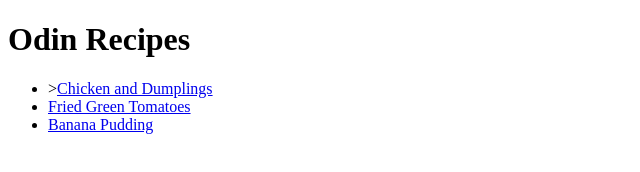
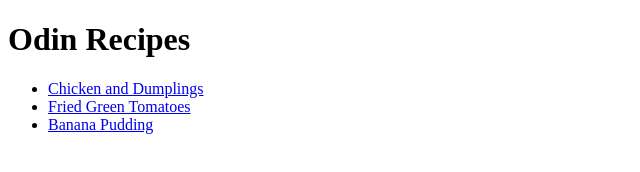
Before and after one commit to Kanstel/odin-recipes, a plain HTML site: page index.html in a window 1280 px wide. Shown: the full height of the page, 0-640 px from the left. Drawn offline with Linux system fonts and the light colour scheme.

Commit message:
Fix typo in chicken and dumplings <a> element in index.html

```diff
--- a/index.html
+++ b/index.html
@@ -7,7 +7,7 @@
 <body>
     <h1>Odin Recipes</h1>
     <ul>
-    <li>><a href="recipes/chicken-and-dumplings.html">Chicken and Dumplings</a></li>
+    <li><a href="recipes/chicken-and-dumplings.html">Chicken and Dumplings</a></li>
     <li><a href="recipes/fried-green-tomatoes.html">Fried Green Tomatoes</a></li>
     <li><a href="recipes/banana-pudding.html">Banana Pudding</a></li>
     </ul>
```
